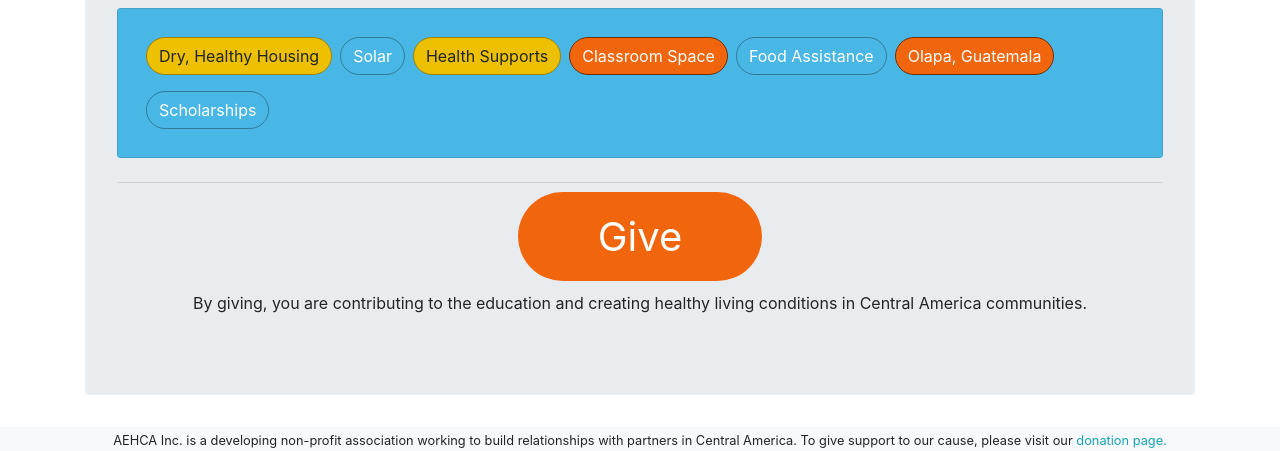
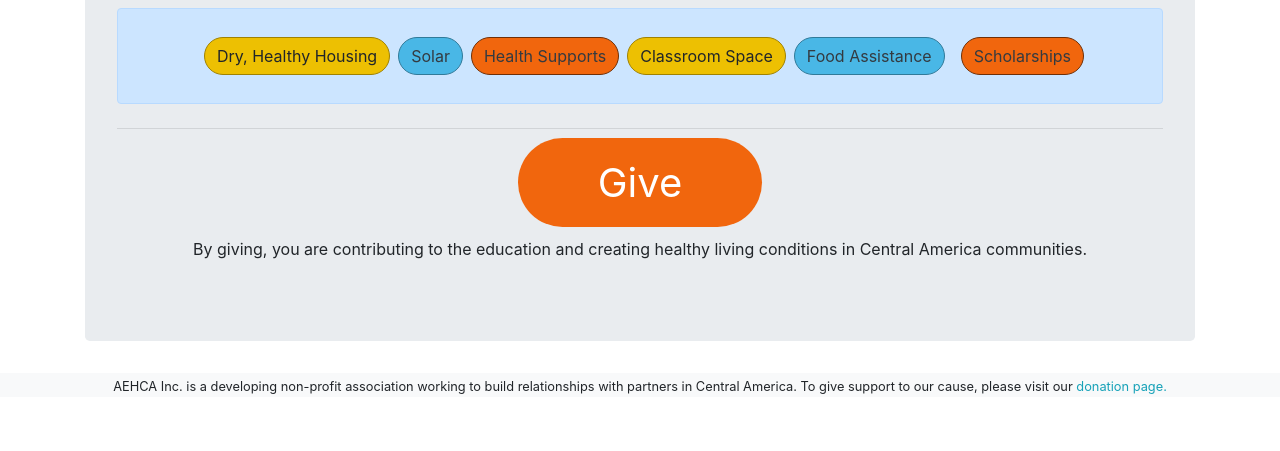
Before and after one commit to aehca/aehca.github.io, a Jekyll site: the page built from index.html, in a window 1280 px wide and 1368 px high. Shown: the part 917-1368 px from the top of the window. Built offline with Jekyll 4.4.1, drawn with Linux system fonts in a browser that asks for light colours.

Commit message:
move olapa project to archive and change styling of some of the story pills

```diff
--- a/index.html
+++ b/index.html
@@ -269,42 +269,35 @@ specific focus during 2020 and 2021."
           Displays the taller image for devices with smaller than large screens
           <img src="/images/front-page-holiday-2022.jpg" class="card-img rounded d-lg-none" alt="AEHCA Inc. logo">
           </div> -->
-          <div class="card container mt-2" style="background-color: #49b7e6">
+          <div class="card container mt-2 alert-primary">
             <div class="card-body rounded d-flex justify-content-center">
               <div class="btn-group row flex-wrap text-center">
                 {% for post in site.posts %}
                 {% if post.title == "Solar-powered electricity is turning on the lights in rural Ipala" %}
                 <a href="{{ post.url }}"><button type="button" id="fp_button"
-                    class="btn btn-primary video-btn rounded-pill my-2">
+                    class="btn btn-primary video-btn rounded-pill my-2 text-dark">
                     Solar
                   </button>
                 </a>
                 {% endif %}
                 {% if post.title == "Wheelchairs for the disabled AND their families too!" %}
                 <a href="{{ post.url }}"><button type="button" id="fp_button"
-                    class="btn btn-warning video-btn rounded-pill mx-2 my-2">
+                    class="btn btn-danger video-btn rounded-pill mx-2 my-2 text-dark">
                     Health Supports
                   </button>
                 </a>
                 {% endif %}
                 {% if post.title == "Building an additional classroom for Ipala’s diversificado (high school…kinda)" %}
                 <a href="{{ post.url }}"><button type="button" id="fp_button"
-                    class="btn btn-danger video-btn rounded-pill my-2">
+                    class="btn btn-warning video-btn rounded-pill my-2">
                     Classroom Space
                   </button>
                 </a>
                 {% endif %}
                 {% if post.title == "Food relief moves beyond Covid-19 model" %}
                 <a href="{{ post.url }}"><button type="button" id="fp_button"
-                    class="btn btn-primary video-btn rounded-pill mx-2 my-2">
+                    class="btn btn-primary video-btn rounded-pill mx-2 my-2 text-dark">
                     Food Assistance
-                  </button>
-                </a>
-                {% endif %}
-                {% if post.title == "AEHCA Inc. expands into a new community - WELCOME Olopa, Guatemala" %}
-                <a href="{{ post.url }}"><button type="button" id="fp_button"
-                    class="btn btn-danger video-btn rounded-pill my-2">
-                    Olapa, Guatemala
                   </button>
                 </a>
                 {% endif %}
@@ -317,7 +310,7 @@ specific focus during 2020 and 2021."
                 {% endif %}
                 {% if post.title == "Full Rollout of Our Post-secondary School Scholarship Program" %}
                 <a href="{{ post.url }}"><button type="button" id="fp_button"
-                    class="btn btn-primary video-btn rounded-pill ml-2 my-2">
+                    class="btn btn-danger video-btn rounded-pill ml-2 my-2 text-dark">
                     Scholarships
                   </button>
                 </a>
```
Also changed, not shown: _drafts/2023-10-22-expanding-to-olapa-project.html (renamed from _posts/2023-10-22-expanding-to-olapa-project.html).
